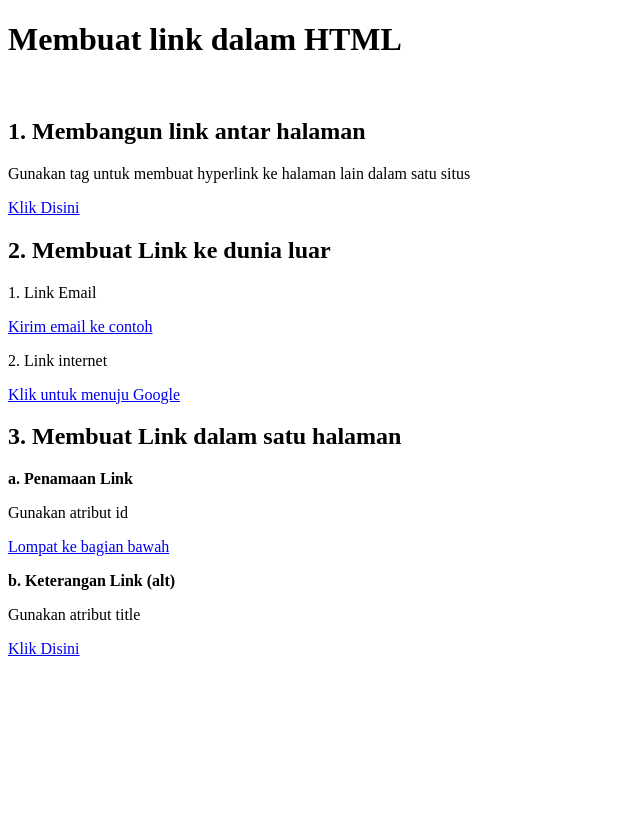
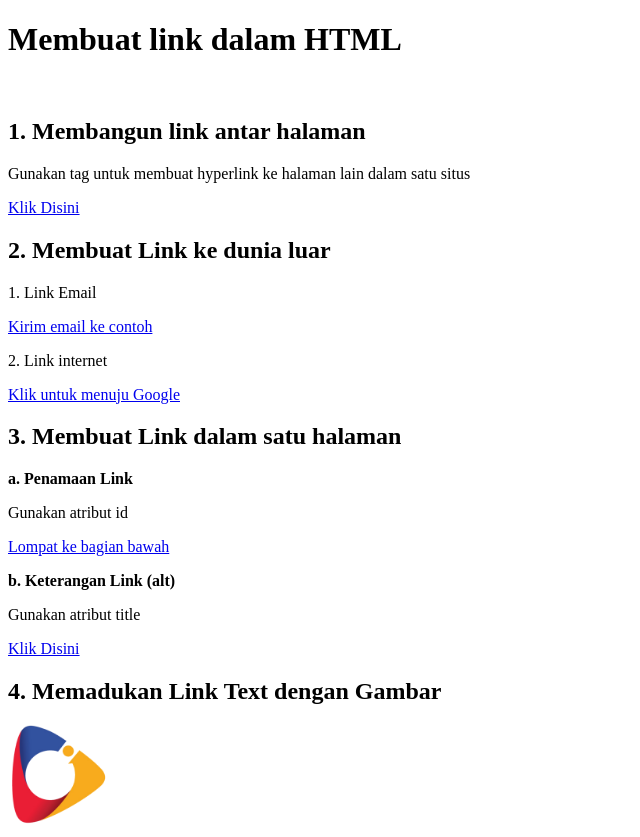
Before and after one commit to Farhan-Almaki/1124160203-Tugas-d5, a plain HTML site: page index.html in a window 1280 px wide. Shown: the whole page, without its empty margins (0-640 px from the left). Before the commit the page ends 800 px from the top, so only its background shows below. Drawn offline with Linux system fonts and the light colour scheme.

Commit message:
4. Memadukan Link Text dengan Gambar

```diff
--- a/index.html
+++ b/index.html
@@ -26,5 +26,9 @@
     <p><b>b. Keterangan Link (alt)</b></p>
     <p>Gunakan atribut title</p>
     <a href="https://github.com/Farhan-Almaki" title="Kunjungi Github saya">Klik Disini</a>
+
+    <h2>4. Memadukan Link Text dengan Gambar</h2>
+    <a href="https://global.ac.id/" target="_blank"><img src="logoglobal.png" alt="Logo global" style="width: 100px;"></a>
+
 </body>
 </html>
```
Also changed, not shown: logoglobal.png (added).
